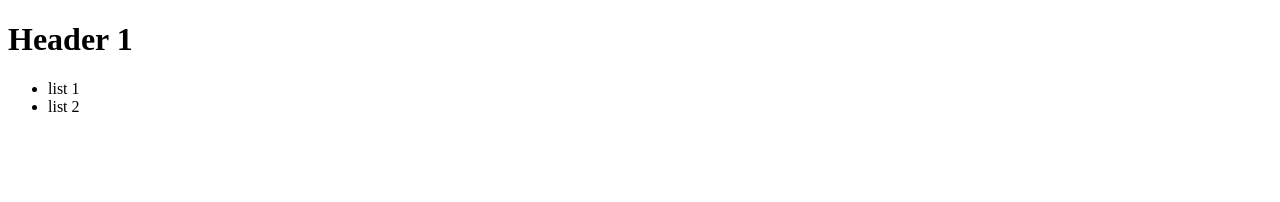
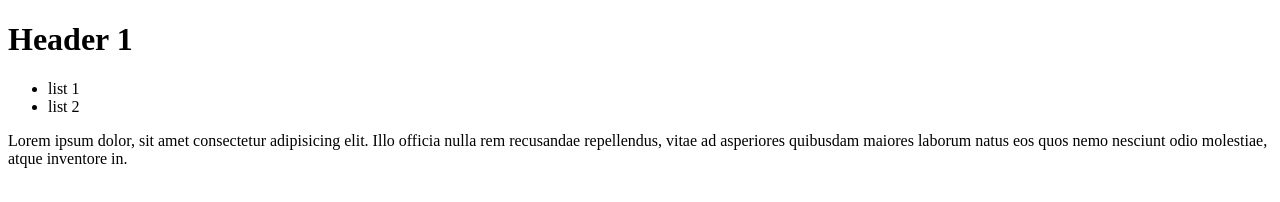
Before and after one commit to bayunavanto/coba-gitignore, a plain HTML site: page index.html in a window 1280 px wide. Drawn offline with Linux system fonts and the light colour scheme.

Commit message:
menambahkan sebuah paragaf

```diff
--- a/index.html
+++ b/index.html
@@ -15,5 +15,6 @@
             list 2
         </li>
     </ul>
+    <p>Lorem ipsum dolor, sit amet consectetur adipisicing elit. Illo officia nulla rem recusandae repellendus, vitae ad asperiores quibusdam maiores laborum natus eos quos nemo nesciunt odio molestiae, atque inventore in.</p>
 </body>
 </html>
```
